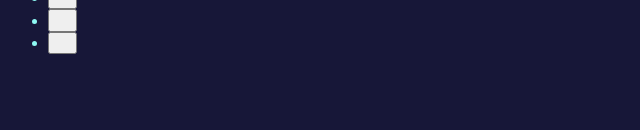
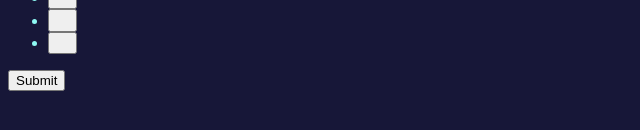
Before and after one commit to maurer2/overly-optimistic-memory-game, a Next.js app: page / in a window 1280 px wide. Shown: the part 498-628 px from the top of the page, without its empty margins (0-640 px from the left). Built offline with nearby package versions, Linux system fonts and the light colour scheme; some icons are missing.

Commit message:
Added basic form and server action

```diff
--- a/src/app/page.tsx
+++ b/src/app/page.tsx
@@ -1,5 +1,6 @@
 import { css } from '../../styled-system/css';
 import Card from '../components/Card';
+import handleFormSubmit from './sever-functions/handle-form-submit/handle-form-submit';
 
 const container = css({
   padding: '2.5rem',
@@ -9,15 +10,24 @@ const list = css({
   display: 'grid',
   gap: '2.5rem',
   gridTemplateColumns: 'repeat(auto-fit, minmax(8.5rem, 1fr))',
+  marginBottom: '2.5rem',
 
   '& > li': {
     display: 'contents',
   },
 });
 
+const button = css({
+  border: '4px solid currentColor',
+  padding: '0.625rem 1.25rem',
+  color: 'var(--indian-red)',
+  cursor: 'pointer',
+});
+
 export default function Home() {
   return (
     <main className={container}>
+      <form aria-label="Memory cards" action={handleFormSubmit}>
         <ul className={list}>
           {Array.from({ length: 12 }, (_, index) => (
             <>
@@ -30,6 +40,10 @@ export default function Home() {
             </>
           ))}
         </ul>
+        <button className={button} type="submit">
+          Submit
+        </button>
+      </form>
     </main>
   );
 }
--- /dev/null
+++ b/src/app/sever-functions/handle-form-submit/handle-form-submit.ts
@@ -0,0 +1,13 @@
+'use server';
+
+export default async function handleFormSubmit(formData: FormData): Promise<void> {
+  console.log('handleFormSubmit', JSON.stringify(Object.fromEntries(formData))); // todo: handle array values
+
+  const { promise, resolve } = Promise.withResolvers<unknown>();
+
+  setTimeout(() => {
+    resolve({ status: 'success' });
+  });
+
+  // return promise;
+}
```
Lines whose indentation alone changed are shown as unchanged.
